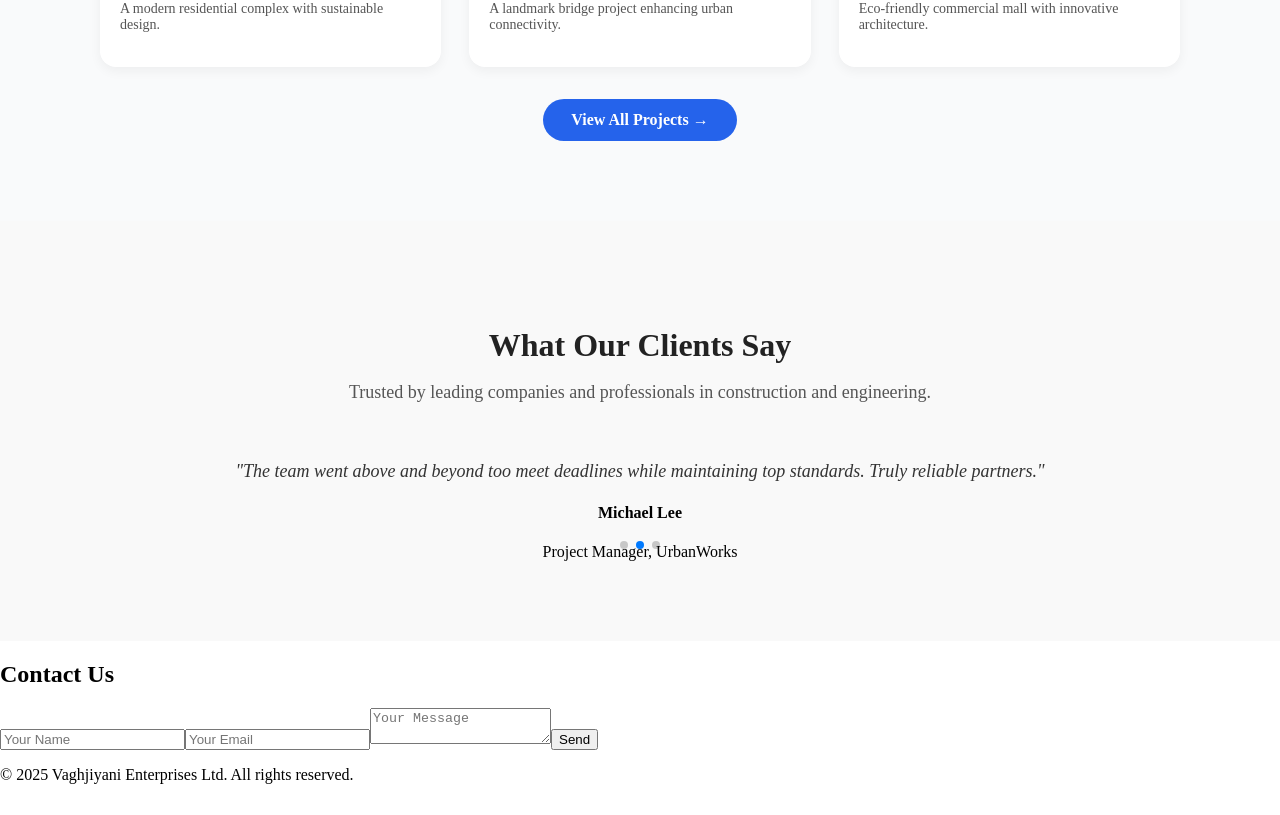
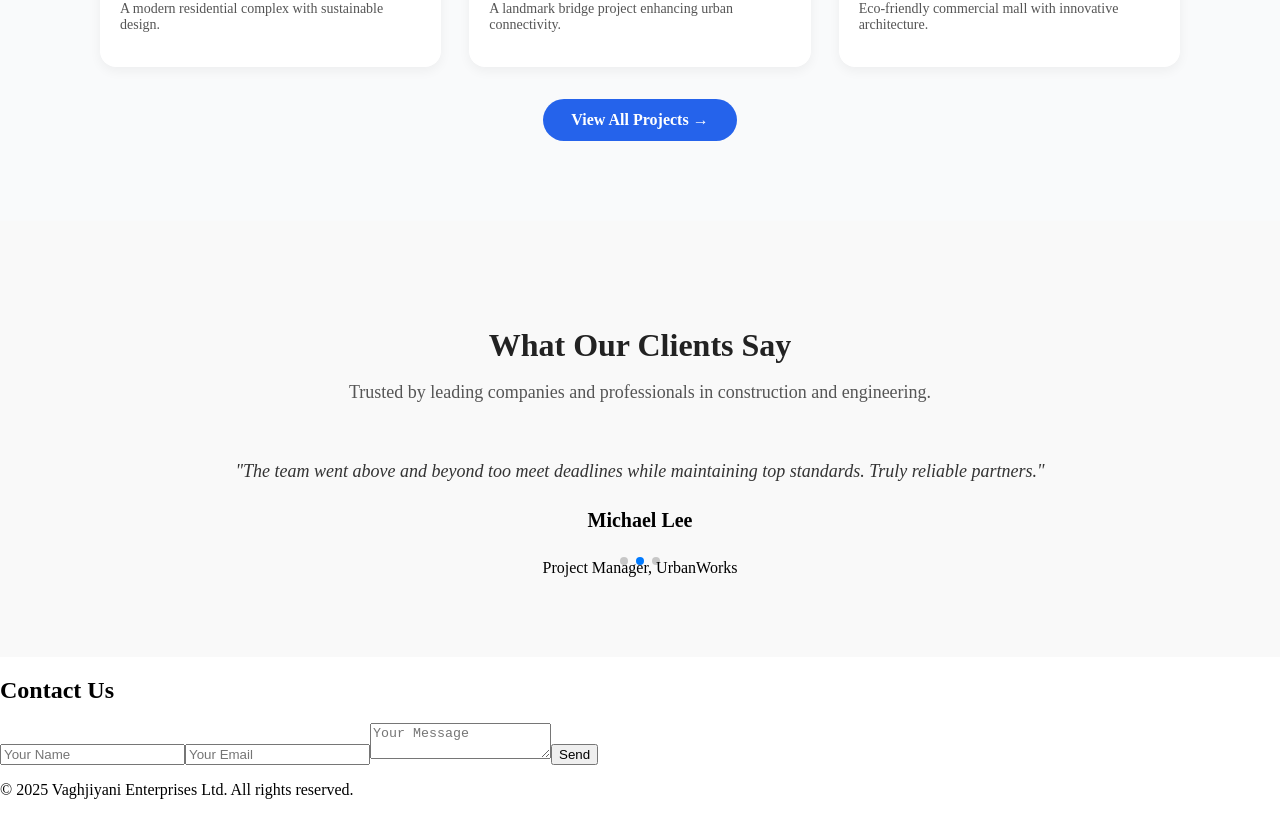
Before and after one commit to Eshhaa11/Vaghjiyani, a React (Create React App) app in the folder frontend/: page / in a window 1280 px wide. Shown: the part 2810-3625 px from the top of the page. Built offline with nearby package versions, Linux system fonts and the light colour scheme.

Commit message:
added font-size

```diff
--- a/frontend/src/styles/testimonials.css
+++ b/frontend/src/styles/testimonials.css
@@ -38,3 +38,7 @@
     color: #333;
     margin-bottom: 20px;
 }
+
+.testimonial-card h4 {
+    font-size: 20px;
+}
```
